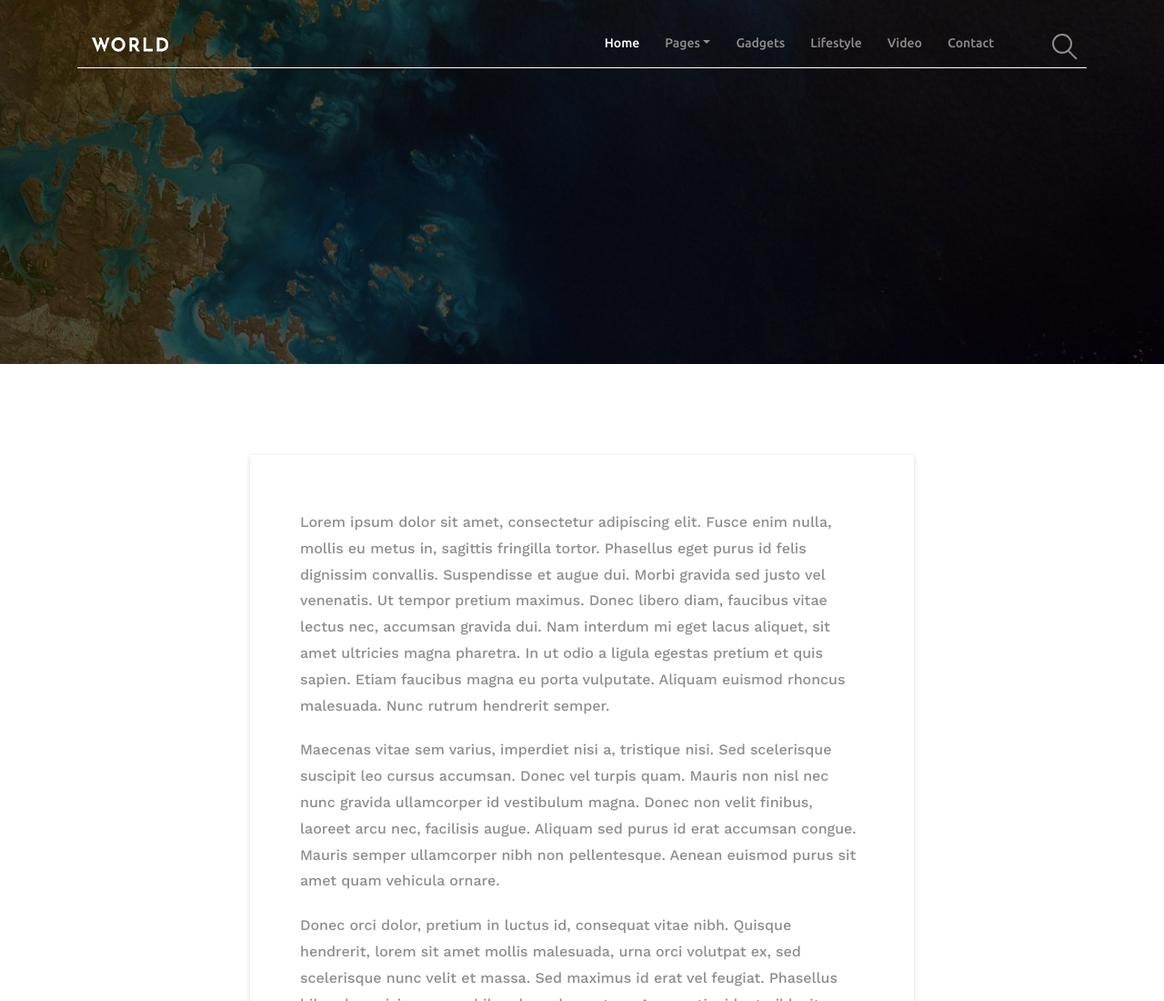
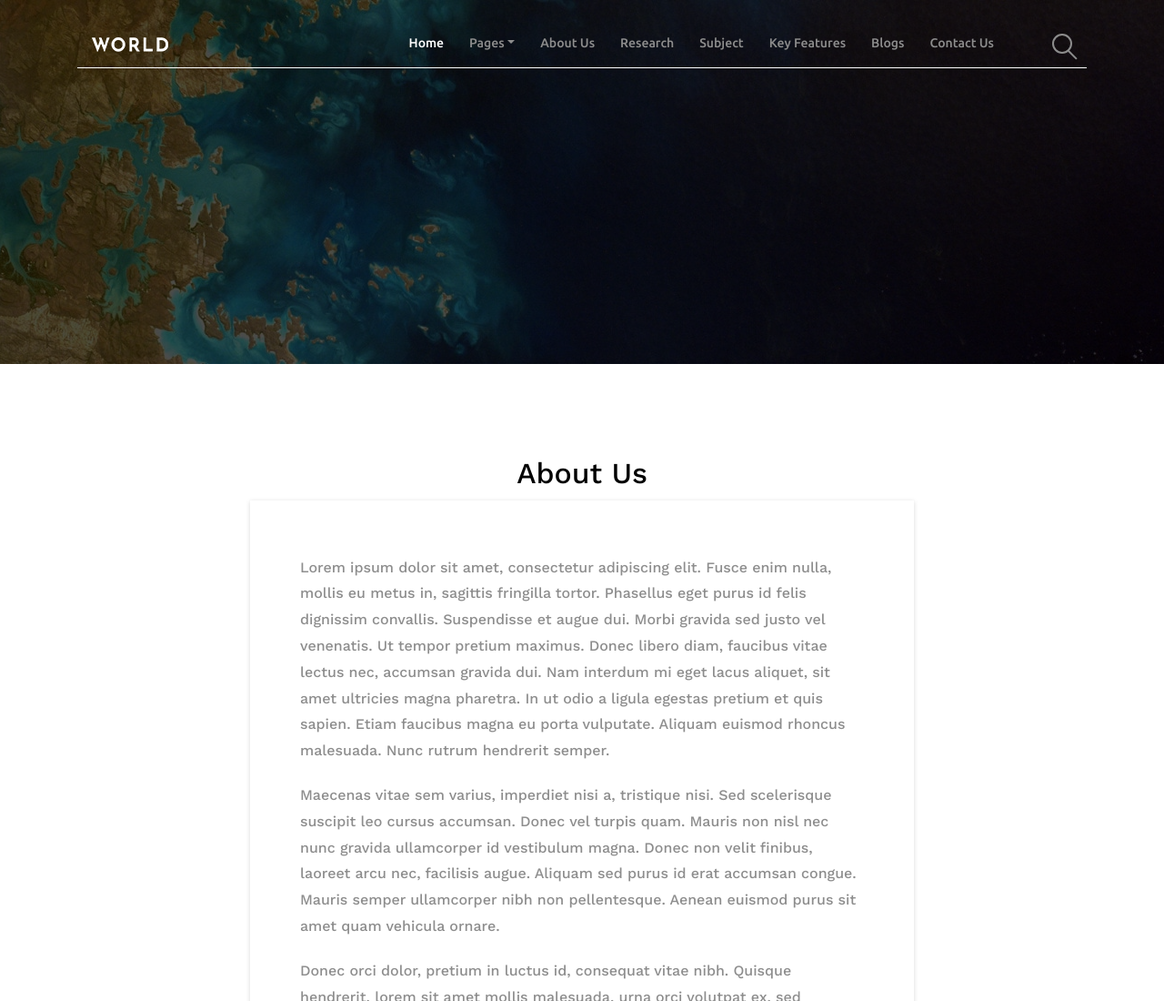
Before and after one commit to chandanmahato624/geno-lab, a plain HTML site: page about.html in a window 1280 px wide. Shown: the top 1100 px of the page at 91% size. Drawn offline with nearby package versions, Linux system fonts and the light colour scheme.

Commit message:
Navbar Initial Done

```diff
--- a/regular-page.html
+++ b/about.html
@@ -42,29 +42,37 @@
                         <div class="collapse navbar-collapse" id="worldNav">
                             <ul class="navbar-nav ml-auto">
                                 <li class="nav-item active">
-                                    <a class="nav-link" href="#">Home <span class="sr-only">(current)</span></a>
+                                    <a class="nav-link" href="./index.html">Home <span class="sr-only">(current)</span></a>
                                 </li>
                                 <li class="nav-item dropdown">
                                     <a class="nav-link dropdown-toggle" href="#" id="navbarDropdown" role="button" data-toggle="dropdown" aria-haspopup="true" aria-expanded="false">Pages</a>
                                     <div class="dropdown-menu" aria-labelledby="navbarDropdown">
                                         <a class="dropdown-item" href="index.html">Home</a>
-                                        <a class="dropdown-item" href="catagory.html">Catagory</a>
-                                        <a class="dropdown-item" href="single-blog.html">Single Blog</a>
-                                        <a class="dropdown-item" href="regular-page.html">Regular Page</a>
-                                        <a class="dropdown-item" href="contact.html">Contact</a>
+                                        <a class="dropdown-item" href="about.html">About&nbsp;Us</a>
+                                        <a class="dropdown-item" href="#">Research</a>
+                                        <a class="dropdown-item" href="subjects.html">Subject</a>
+                                        <a class="dropdown-item" href="#">Key Features</a>
+                                        <a class="dropdown-item" href="blog.html">Blogs</a>
+                                        <a class="dropdown-item" href="contact.html">Contact&nbsp;Us</a>
                                     </div>
                                 </li>
                                 <li class="nav-item">
-                                    <a class="nav-link" href="#">Gadgets</a>
+                                    <a class="nav-link" href="./about.html">About&nbsp;Us</a>
                                 </li>
                                 <li class="nav-item">
-                                    <a class="nav-link" href="#">Lifestyle</a>
+                                    <a class="nav-link" href="#">Research</a>
                                 </li>
                                 <li class="nav-item">
-                                    <a class="nav-link" href="#">Video</a>
+                                    <a class="nav-link" href="#">Subject</a>
                                 </li>
                                 <li class="nav-item">
-                                    <a class="nav-link" href="#">Contact</a>
+                                    <a class="nav-link" href="#">Key&nbsp;Features</a>
+                                </li>
+                                <li class="nav-item">
+                                    <a class="nav-link" href="./blog.html">Blogs</a>
+                                </li>
+                                <li class="nav-item">
+                                    <a class="nav-link" href="./contact.html">Contact&nbsp;Us</a>
                                 </li>
                             </ul>
                             <!-- Search Form  -->
@@ -88,6 +96,9 @@
     <!-- ********** Hero Area End ********** -->
 
     <div class="regular-page-wrap section-padding-100">
+        <div class="about-heading">
+            <h2 align="center">About Us</h2>
+        </div>
         <div class="container">
             <div class="row justify-content-center">
                 <div class="col-12 col-md-10 col-lg-8">
```
Also changed, not shown: blog.html (renamed from single-blog.html, +17 -9 lines), contact.html (+17 -9 lines), index.html (+18 -10 lines), subjects.html (renamed from catagory.html, +17 -9 lines).
